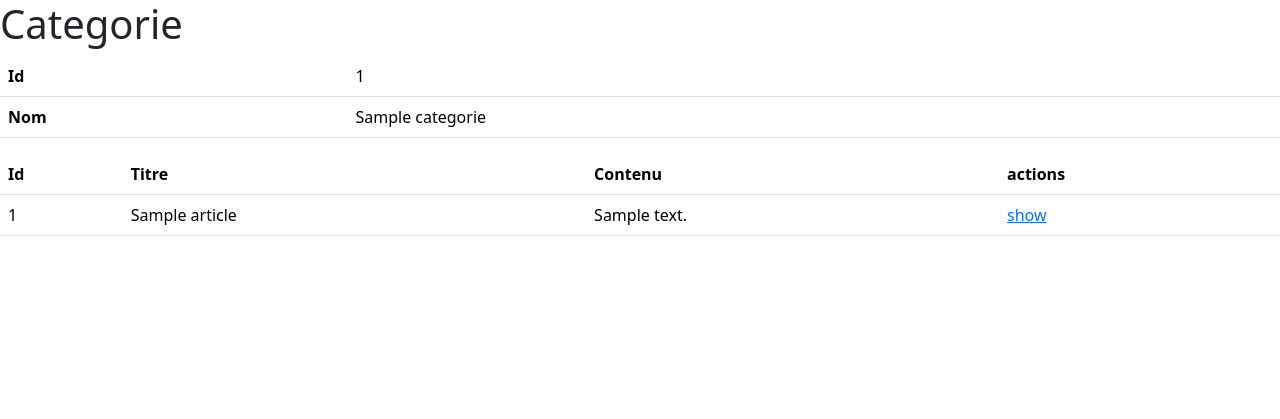
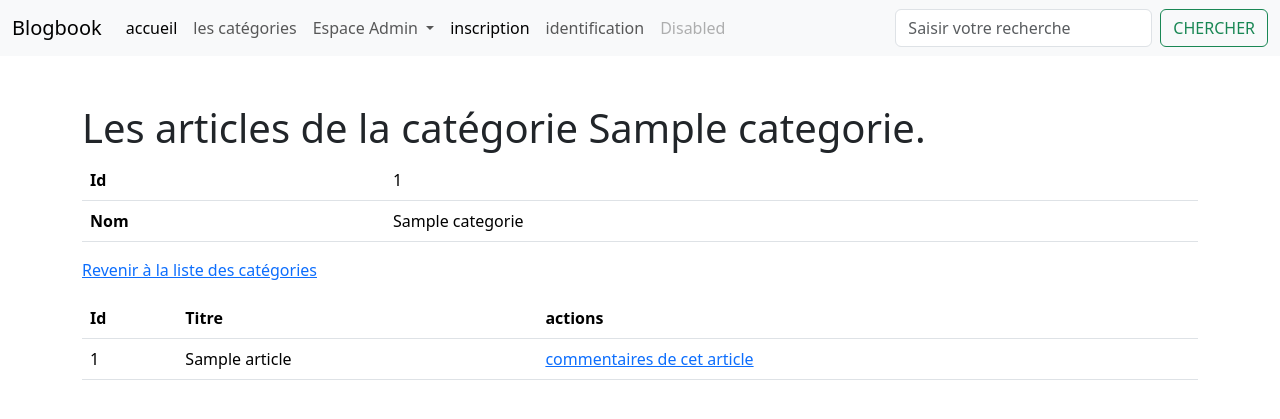
Before and after one commit to thierryvo/blogbooks-tutosymfony, a Symfony app: template templates/categorie/show.html.twig in a window 1280 px wide. Shown: the top 419 px of the page. Run offline with Twig, Linux system fonts and the light colour scheme; the template is opened without the code that fills it: most values are stand-ins (such as "Sample title", 1, 10 or a date in 2020); some libraries are stand-ins or nearby versions.

Commit message:
blogbooks V1.0
V1.0 commit tuto symfony - après NAVBAR Admin & Public – avec mise en page bootstrap

```diff
--- a/templates/base.html.twig
+++ b/templates/base.html.twig
@@ -17,8 +17,13 @@
         {% endblock %}
     </head>
     <body>
+        {# NAVBAR du site: à positionner avant BLOC body #}
+        {{ include('navbar.html.twig') }}
+
         {# BLOC body qui va être iclus plus tard par des templates... #}
+        <main class="container pt-5">
         {% block body %}{% endblock %}
+        </main>
 
         {# Inclure le js de bootstrap tout à la fin du bloc body #}
         <script src="https://cdn.jsdelivr.net/npm/bootstrap@5.3.3/dist/js/bootstrap.bundle.min.js" integrity="sha384-YvpcrYf0tY3lHB60NNkmXc5s9fDVZLESaAA55NDzOxhy9GkcIdslK1eN7N6jIeHz" crossorigin="anonymous"></script>
--- a/templates/categorie/show.html.twig
+++ b/templates/categorie/show.html.twig
@@ -3,7 +3,8 @@
 {% block title %}Categorie{% endblock %}
 
 {% block body %}
-    <h1>Categorie</h1>
+    <!-- templates / categorie / show -->
+    <h1>Les articles de la catégorie {{ categorie.nom }}. </h1>
 
     <table class="table">
         <tbody>
@@ -17,16 +18,15 @@
             </tr>
         </tbody>
     </table>
-
-
+    <a href="{{ path('app_categorie_index') }}">Revenir à la liste des catégories</a>
 
     <!-- Liste des articles d'une catégorie  dans une table -->
-    <table class="table">
+    <table class="table mt-3">
         <thead>
             <tr>
                 <th>Id</th>
                 <th>Titre</th>
-                <th>Contenu</th>
+                <!-- th>Contenu</th -->
                 <th>actions</th>
             </tr>
         </thead>
@@ -36,14 +36,14 @@
             <tr>
                 <td>{{ itemArticle.id }}</td>
                 <td>{{ itemArticle.titre }}</td>
-                <td>{{ itemArticle.contenu }}</td>
+                <!-- td>{{ itemArticle.contenu }}</td -->
                 <td>
-                    <a href="{{ path('app_article_show', {'id': itemArticle.id}) }}">show</a>
+                    <a href="{{ path('app_article_show', {'id': itemArticle.id}) }}">commentaires de cet article</a>
                 </td>
             </tr>
         {% else %}
             <tr>
-                <td colspan="4">no records found</td>
+                <td colspan="3">aucun aticles pour cette catégorie</td>
             </tr>
         {% endfor %}
         </tbody>
--- /dev/null
+++ b/templates/navbar.html.twig
@@ -0,0 +1,54 @@
+<nav class="navbar navbar-expand-lg bg-body-tertiary">
+<!-- templates / navbar -->
+<div class="container-fluid">
+    <a class="navbar-brand" href="#">Blogbook</a>
+    <button class="navbar-toggler" type="button" data-bs-toggle="collapse" data-bs-target="#navbarSupportedContent" aria-controls="navbarSupportedContent" aria-expanded="false" aria-label="Toggle navigation">
+    <span class="navbar-toggler-icon"></span>
+    </button>
+    <div class="collapse navbar-collapse" id="navbarSupportedContent">
+    <ul class="navbar-nav me-auto mb-2 mb-lg-0">
+        <li class="nav-item">
+        <a href="{{ path('app_home') }}" class="nav-link active" aria-current="page">accueil</a>
+        </li>
+        <li class="nav-item">
+        <a href="{{ path('app_categorie_index') }}" class="nav-link">les catégories</a>
+        </li>
+
+        <!-- dropdown Espace Admin -->
+        <li class="nav-item dropdown">
+        <a class="nav-link dropdown-toggle" href="#" role="button" data-bs-toggle="dropdown" aria-expanded="false">
+            Espace Admin
+        </a>
+        <ul class="dropdown-menu">
+            <li><a href="{{ path('app_admin_categorie_index') }}" class="dropdown-item">Catégories</a></li>
+            <li><a href="{{ path('app_admin_article_index') }}" class="dropdown-item">Articles</a></li>
+            <li><a href="{{ path('app_admin_commentaire_index') }}" class="dropdown-item">Commentaires</a></li>
+            <li><hr class="dropdown-divider"></li>
+            <li><a href="{{ path('app_admin_user_index') }}" class="dropdown-item">Utilisateurs</a></li>
+        </ul>
+        </li>
+        <!--  -->
+
+        <li class="nav-item">
+        <a href="{{ path('app_register') }}" class="nav-link active" aria-current="page">inscription</a>
+        </li>
+        <li class="nav-item">
+        <a href="{{ path('app_login') }}" class="nav-link">identification</a>
+        </li>
+
+        <li class="nav-item">
+        <a class="nav-link disabled" aria-disabled="true">Disabled</a>
+        </li>
+    </ul>
+
+
+    <!-- BLOC CHERCHER à droite  -->
+    <form class="d-flex" role="search">
+        <!-- input de recherche  -->
+        <input class="form-control me-2" type="search" placeholder="Saisir votre recherche" aria-label="Search">
+        <!-- BOUTTON  -->
+        <button class="btn btn-outline-success" type="submit">CHERCHER</button>
+    </form>
+    </div>
+</div>
+</nav>
```
Also changed, not shown: templates/article/show.html.twig (+5 -4 lines), templates/categorie/index.html.twig (+4 -3 lines), templates/home/index.html.twig (+7 -1 lines).
